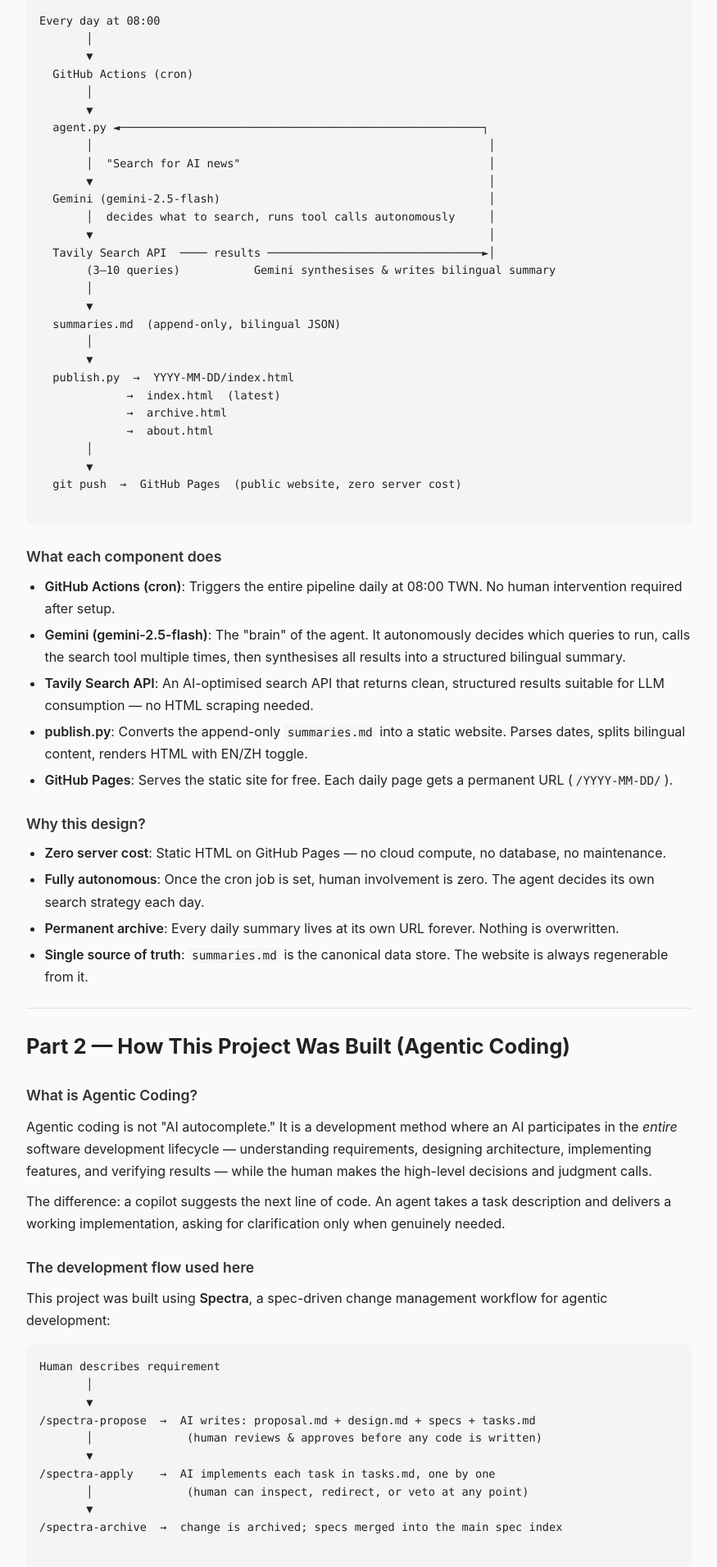
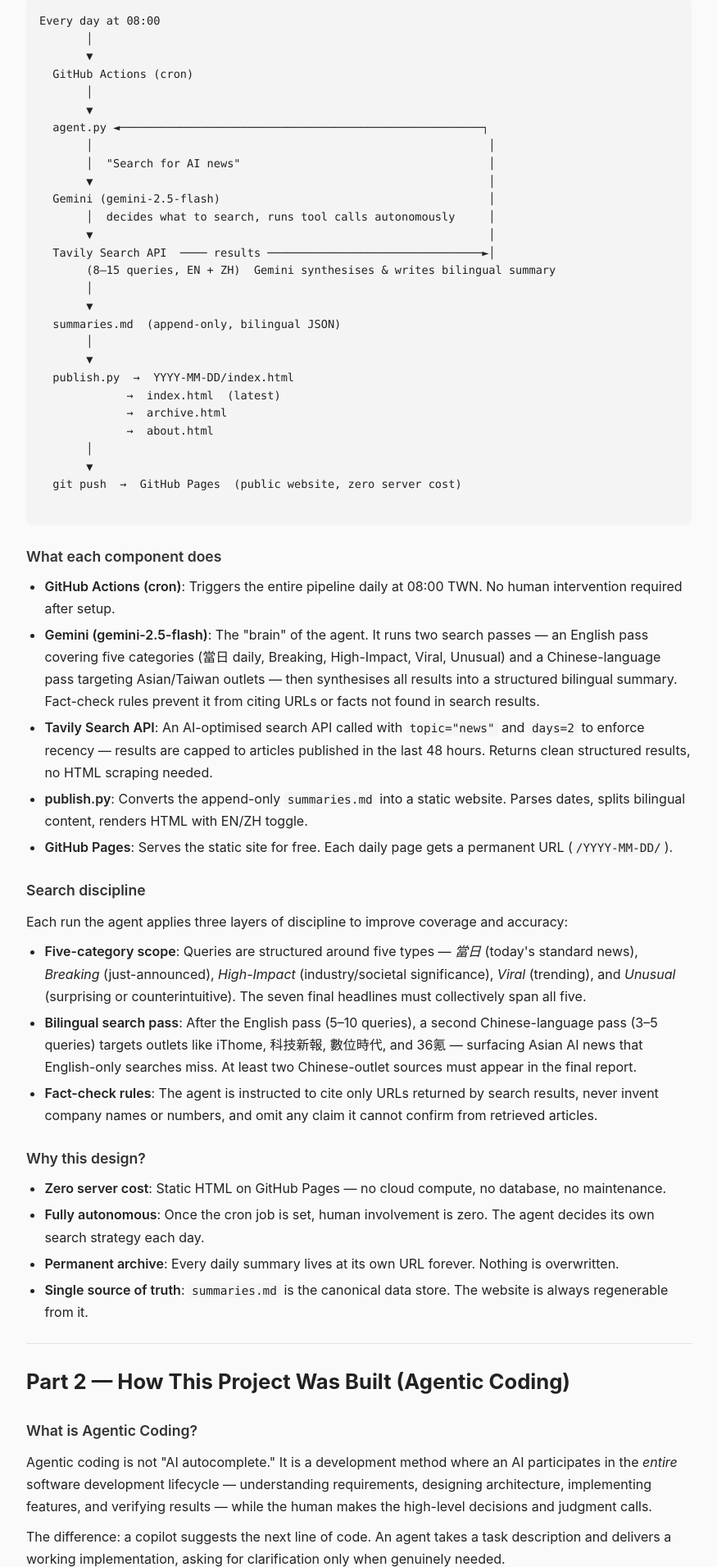
Before and after one commit to ke22/ai_news, a Python web app: template templates/about.html in a window 1280 px wide. Shown: the part 270-2181 px from the top of the page at 82% size, without its empty margins (202-1077 px from the left). Run offline with Jinja, Linux system fonts and the light colour scheme; the template is opened without the code that fills it, so the values that code supplies are empty.

Commit message:
docs: update about page to reflect current agent behaviour
- Search count 3-10 → 8-15 (bilingual EN + ZH pass)
- Add Search discipline section: 5 categories, Chinese pass, fact-check rules
- Tavily: document topic=news + days=2 recency filter
- ZH section updated in parallel

```diff
--- a/templates/about.html
+++ b/templates/about.html
@@ -41,7 +41,7 @@ Every day at 08:00
        │  decides what to search, runs tool calls autonomously     │
        ▼                                                           │
   Tavily Search API  ──── results ────────────────────────────────►│
-       (3–10 queries)           Gemini synthesises &amp; writes bilingual summary
+       (8–15 queries, EN + ZH)  Gemini synthesises &amp; writes bilingual summary
        │
        ▼
   summaries.md  (append-only, bilingual JSON)
@@ -59,10 +59,18 @@ Every day at 08:00
         <h3>What each component does</h3>
         <ul>
           <li><strong>GitHub Actions (cron)</strong>: Triggers the entire pipeline daily at 08:00 TWN. No human intervention required after setup.</li>
-          <li><strong>Gemini (gemini-2.5-flash)</strong>: The "brain" of the agent. It autonomously decides which queries to run, calls the search tool multiple times, then synthesises all results into a structured bilingual summary.</li>
-          <li><strong>Tavily Search API</strong>: An AI-optimised search API that returns clean, structured results suitable for LLM consumption — no HTML scraping needed.</li>
+          <li><strong>Gemini (gemini-2.5-flash)</strong>: The "brain" of the agent. It runs two search passes — an English pass covering five categories (當日 daily, Breaking, High-Impact, Viral, Unusual) and a Chinese-language pass targeting Asian/Taiwan outlets — then synthesises all results into a structured bilingual summary. Fact-check rules prevent it from citing URLs or facts not found in search results.</li>
+          <li><strong>Tavily Search API</strong>: An AI-optimised search API called with <code>topic="news"</code> and <code>days=2</code> to enforce recency — results are capped to articles published in the last 48 hours. Returns clean structured results, no HTML scraping needed.</li>
           <li><strong>publish.py</strong>: Converts the append-only <code>summaries.md</code> into a static website. Parses dates, splits bilingual content, renders HTML with EN/ZH toggle.</li>
           <li><strong>GitHub Pages</strong>: Serves the static site for free. Each daily page gets a permanent URL (<code>/YYYY-MM-DD/</code>).</li>
+        </ul>
+
+        <h3>Search discipline</h3>
+        <p>Each run the agent applies three layers of discipline to improve coverage and accuracy:</p>
+        <ul>
+          <li><strong>Five-category scope</strong>: Queries are structured around five types — <em>當日</em> (today's standard news), <em>Breaking</em> (just-announced), <em>High-Impact</em> (industry/societal significance), <em>Viral</em> (trending), and <em>Unusual</em> (surprising or counterintuitive). The seven final headlines must collectively span all five.</li>
+          <li><strong>Bilingual search pass</strong>: After the English pass (5–10 queries), a second Chinese-language pass (3–5 queries) targets outlets like iThome, 科技新報, 數位時代, and 36氪 — surfacing Asian AI news that English-only searches miss. At least two Chinese-outlet sources must appear in the final report.</li>
+          <li><strong>Fact-check rules</strong>: The agent is instructed to cite only URLs returned by search results, never invent company names or numbers, and omit any claim it cannot confirm from retrieved articles.</li>
         </ul>
 
         <h3>Why this design?</h3>
@@ -166,7 +174,7 @@ Human describes requirement
        │  自主決定搜尋策略，執行工具呼叫                             │
        ▼                                                           │
   Tavily Search API  ──── 搜尋結果 ──────────────────────────────►│
-       （執行 3–10 次查詢）     Gemini 整合結果，生成中英雙語摘要
+       （8–15 次查詢，中英雙語）  Gemini 整合結果，生成中英雙語摘要
        │
        ▼
   summaries.md（只增不改，雙語 JSON）
@@ -184,10 +192,18 @@ Human describes requirement
         <h3>各元件功能說明</h3>
         <ul>
           <li><strong>GitHub Actions（cron）</strong>：每天早上 08:00 自動觸發整條流程，設定完成後不需要任何人工操作。</li>
-          <li><strong>Gemini（gemini-2.5-flash）</strong>：Agent 的「大腦」。自主決定要搜尋什麼、多次呼叫搜尋工具，最後將所有結果整合為結構化的中英雙語摘要。</li>
-          <li><strong>Tavily Search API</strong>：專為 AI 應用優化的搜尋 API，回傳乾淨的結構化結果，不需要解析 HTML。</li>
+          <li><strong>Gemini（gemini-2.5-flash）</strong>：Agent 的「大腦」。執行兩輪搜尋——英文輪涵蓋五個類別（當日、Breaking、High-Impact、Viral、Unusual），中文輪鎖定 iThome、科技新報、數位時代等亞洲媒體——再將所有結果整合為結構化的中英雙語摘要。事實查核規則確保引用的 URL 與數據均來自實際搜尋結果。</li>
+          <li><strong>Tavily Search API</strong>：專為 AI 應用優化的搜尋 API，以 <code>topic="news"</code> 與 <code>days=2</code> 強制即時性，僅回傳 48 小時內發布的文章。回傳乾淨的結構化結果，不需要解析 HTML。</li>
           <li><strong>publish.py</strong>：將只增不改的 <code>summaries.md</code> 轉換為靜態網站。解析日期、拆分雙語內容、生成含語言切換功能的 HTML 頁面。</li>
           <li><strong>GitHub Pages</strong>：免費提供靜態網站服務。每個每日頁面都有永久的 URL（<code>/YYYY-MM-DD/</code>）。</li>
+        </ul>
+
+        <h3>搜尋紀律</h3>
+        <p>每次執行，Agent 透過三層紀律提升覆蓋廣度與準確性：</p>
+        <ul>
+          <li><strong>五類別搜尋範圍</strong>：查詢依五種類型組織——<em>當日</em>（今日一般 AI 新聞）、<em>Breaking</em>（剛發布的即時新聞）、<em>High-Impact</em>（對產業或社會有重大影響）、<em>Viral</em>（廣傳討論中）、<em>Unusual</em>（出乎意料或反直覺）。最終七則標題必須涵蓋全部五個類別。</li>
+          <li><strong>中文搜尋輪次</strong>：英文輪（5–10 次查詢）結束後，再執行中文輪（3–5 次查詢），鎖定 iThome、科技新報、數位時代、36氪 等媒體，挖掘英文搜尋容易遺漏的亞洲 AI 新聞。最終報告中至少需包含兩個中文媒體來源。</li>
+          <li><strong>事實查核規則</strong>：Agent 只能引用搜尋結果中實際出現的 URL，不得自行編造公司名稱或數據，無法從搜尋結果確認的內容一律省略。</li>
         </ul>
 
         <h3>為什麼這樣設計？</h3>
```
Also changed, not shown: about.html (+22 -6 lines).
